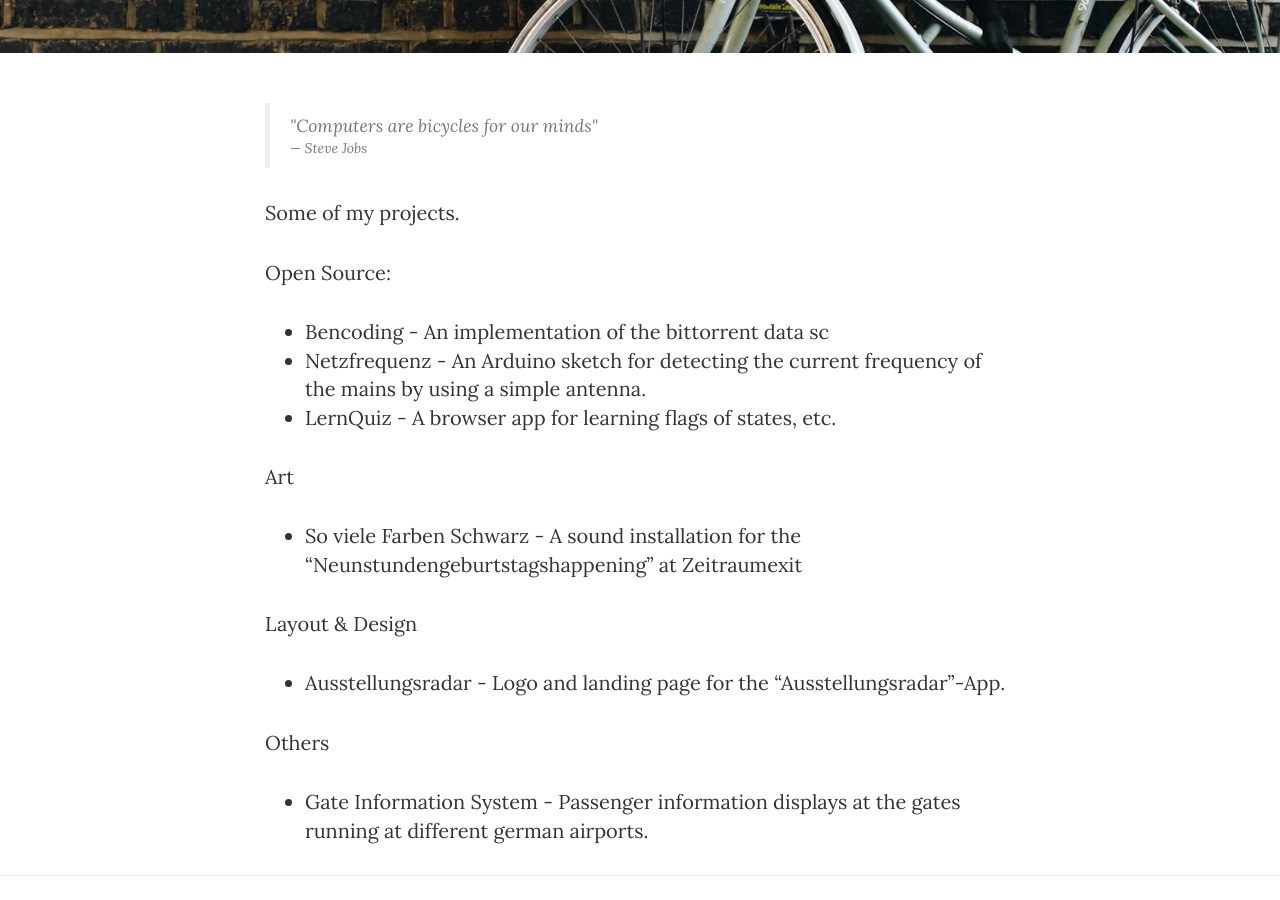
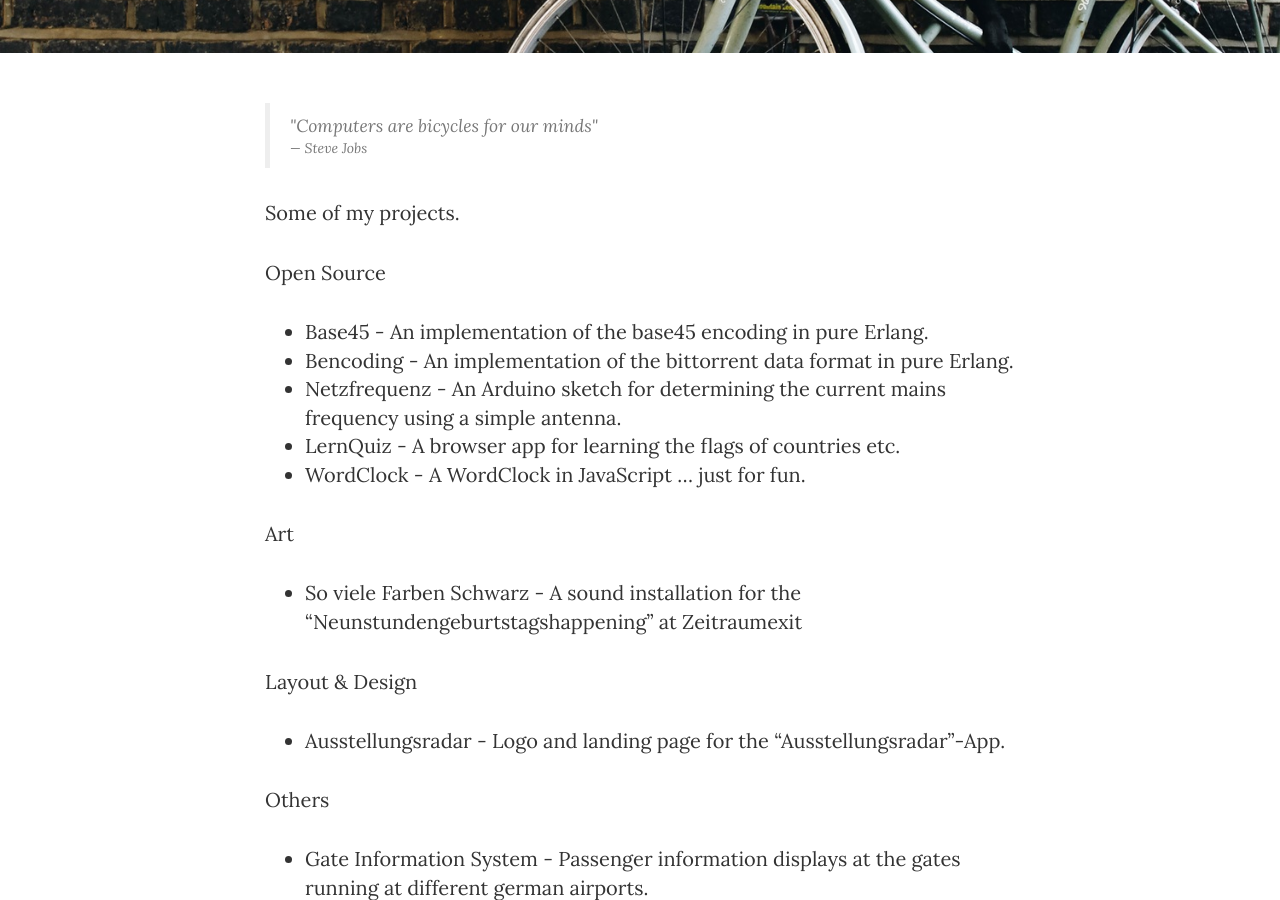
Before and after one commit to ratopi/ratopi.github.io, a Jekyll site: the page built from projects.md, in a window 1280 px wide and 900 px high, scrolled down 369 px. Built offline with Jekyll 4.4.1, drawn with Linux system fonts in a browser that asks for light colours.

Commit message:
base45 added some small refactoring

```diff
--- a/projects.md
+++ b/projects.md
@@ -1,21 +1,23 @@
 ---
 title: My Projects
 layout: page
-date: 2017-01-07
+date: 2024-02-25
 image: post/bicycle
 ---
 <blockquote cite="https://www.youtube.com/watch?v=ob_GX50Za6c">
-"Computers are bicycles for our minds"<br>
-<small>Steve Jobs</small>
+  "Computers are bicycles for our minds"<br>
+  <small>Steve Jobs</small>
 </blockquote>
 
 Some of my projects.
 
-Open Source:
+Open Source
 
-* [Bencoding](/projects/bencoding.html) - An implementation of the bittorrent data sc
-* [Netzfrequenz](/netzfrequenz) - An Arduino sketch for detecting the current frequency of the mains by using a simple antenna.
-* [LernQuiz](/projects/lernquiz.html) - A browser app for learning flags of states, etc.
+* [Base45](/projects/base45.html) - An implementation of the base45 encoding in pure Erlang.
+* [Bencoding](/projects/bencoding.html) - An implementation of the bittorrent data format in pure Erlang.
+* [Netzfrequenz](/netzfrequenz) - An Arduino sketch for determining the current mains frequency using a simple antenna.
+* [LernQuiz](/projects/lernquiz.html) - A browser app for learning the flags of countries etc.
+* [WordClock](/wordclock-demo/src/web/) - A WordClock in JavaScript ... just for fun.
 
 Art
 
```
Also changed, not shown: index.md (+4 -0 lines), projects/base45.md (added, +13 -0 lines), README.md.
